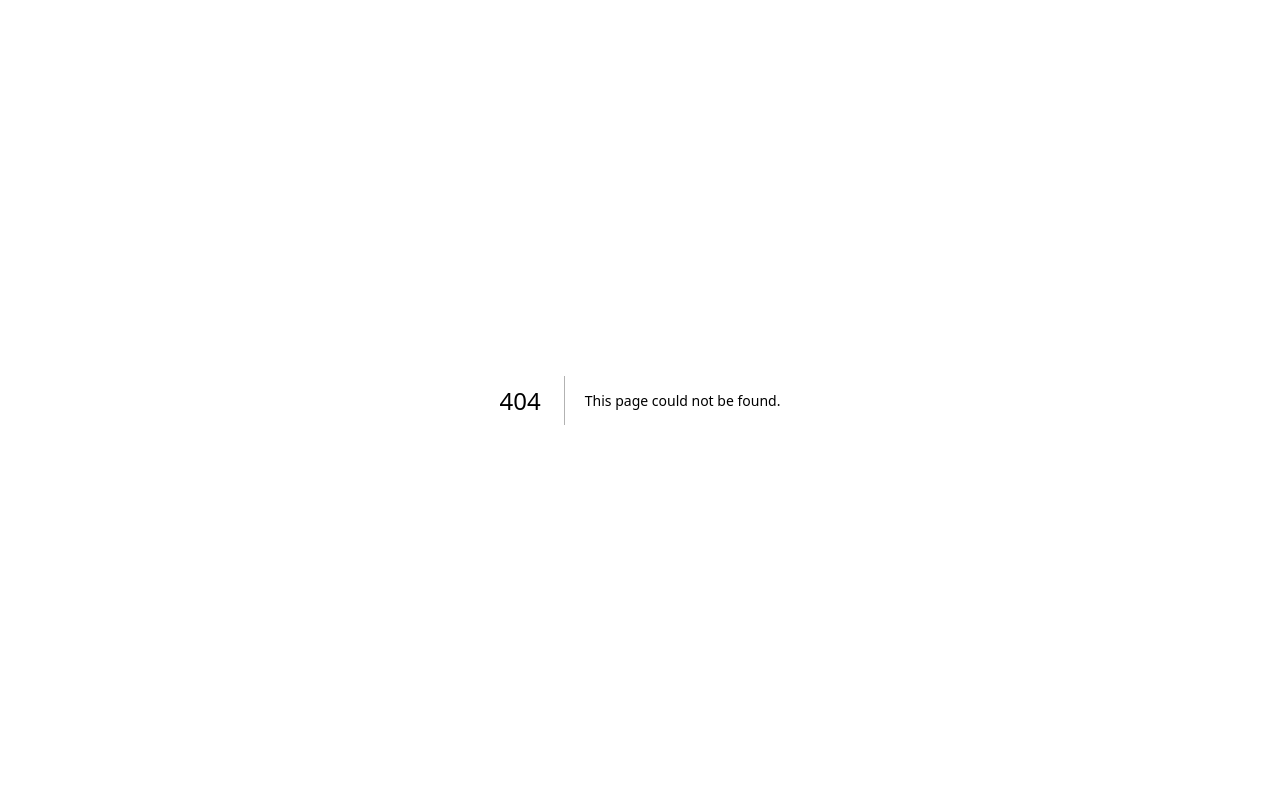
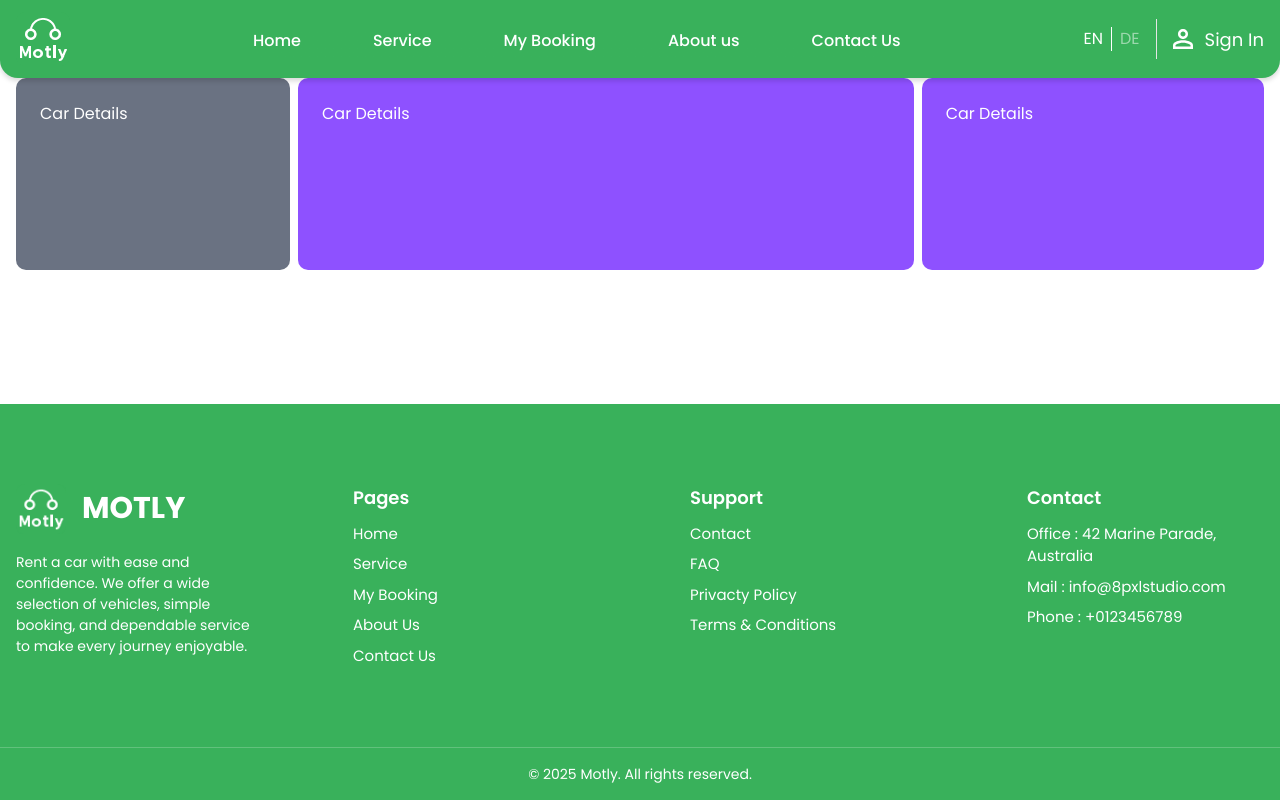
Before and after one commit to mijanConnect/motly-car-rental-website-mahsundic, a Next.js app: page /car-details in a window 1280 px wide. Before the commit this address had no page. Built offline with nearby package versions, Linux system fonts and the light colour scheme.

Commit message:
Car details page added

```diff
--- /dev/null
+++ b/app/(public)/car-details/page.tsx
@@ -0,0 +1,15 @@
+export default function page() {
+  return (
+    <div className="flex gap-2">
+      <div className="flex-4/18 bg-gray-500 text-white p-6 rounded-lg min-h-48">
+        Car Details
+      </div>
+      <div className="flex-9/18 bg-violet-500 text-white p-6 rounded-lg min-h-48">
+        Car Details
+      </div>
+      <div className="flex-5/18 bg-violet-500 text-white p-6 rounded-lg min-h-48">
+        Car Details
+      </div>
+    </div>
+  );
+}
--- a/app/(public)/page.tsx
+++ b/app/(public)/page.tsx
@@ -1,7 +1,7 @@
 import DownloadLink from "../components/home/DownloadLink";
 import FAQ from "../components/home/FAQ";
 import SearchBox from "../components/home/SearchBox";
-import Cars from "./cars/page";
+import Cars from "../components/home/Cars";
 
 export default function Home() {
   return (
--- a/app/components/Navbar.tsx
+++ b/app/components/Navbar.tsx
@@ -175,7 +175,7 @@ export default function Navbar() {
               </div>
 
               <Link
-                href="#products"
+                href="/login"
                 className="text-white"
                 onClick={() => setOpen(false)}
               >
```
Also changed, not shown: app/components/home/Cars.tsx (renamed from app/(public)/cars/page.tsx).
